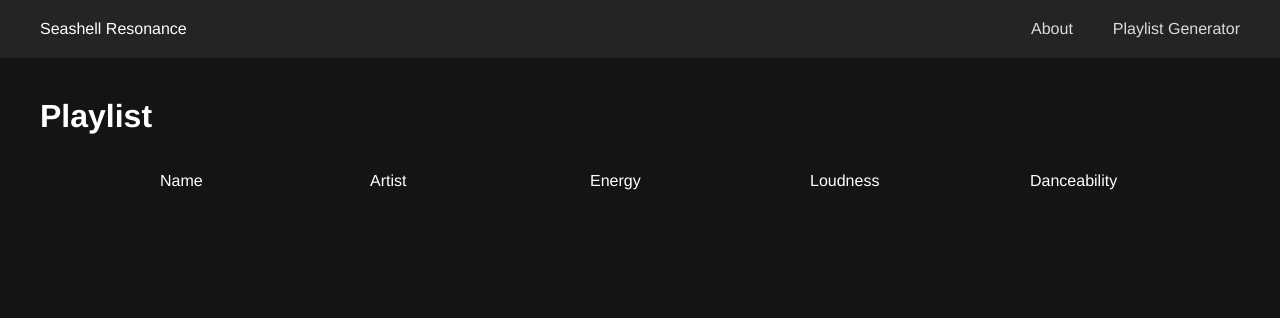
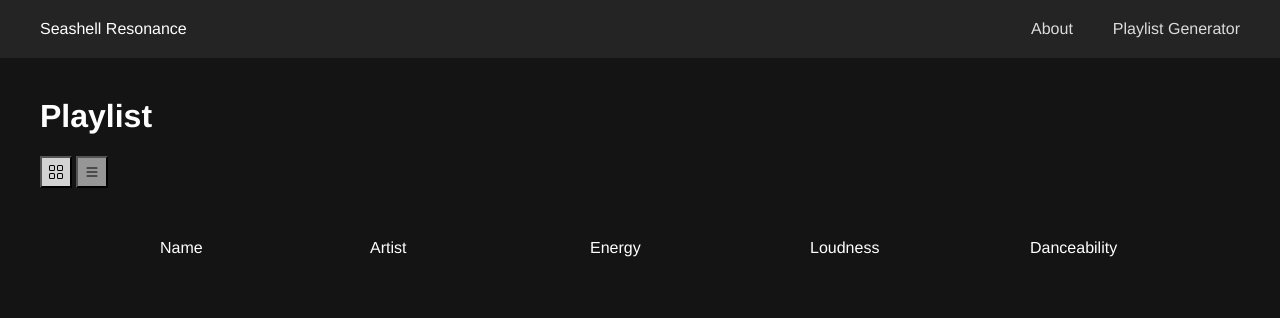
Before and after one commit to xlab-classes/cse442-spring2022-team-seashell-anatomy, a Flask app: page /generate in a window 1280 px wide. Shown: the top 318 px of the page. Run offline with Flask 2, Linux system fonts and the light colour scheme; data that the repository does not hold is empty.

Commit message:
added layout button #26

```diff
--- a/static/css/style.css
+++ b/static/css/style.css
@@ -11,9 +11,19 @@
     --fg-green-hover: rgb(66, 194, 16);
 
     --bg-black: rgb(20, 20, 20);
+    --bg-grey: rgb(150, 150, 150);
     --bg-dark-black: rgb(36, 36, 36);
     --bg-green: rgb(122, 231, 48);
     --bg-green-hover: rgb(71, 204, 19);
+    --song-height: 100px;
+}
+
+.small {
+    --song-height: 50px;
+}
+
+.selected {
+    background-color: lightgrey;
 }
 
 
@@ -151,8 +161,9 @@ form .category .box:hover {
 }
 
 .song_list .header {
-    margin: 0 !important;
+    margin: 40px 0 0 0 !important;
     background-color: transparent !important;
+    height: 40px !important;
 }
 
 .song_list .song-row {
@@ -162,14 +173,20 @@ form .category .box:hover {
     align-items: center;
 
     width: 100%;
+    height: var(--song-height);
     background-color: rgb(51, 51, 51);
     margin-bottom: 20px;
 }
 
+.song-row p {
+    overflow: hidden;
+    white-space: nowrap;
+    text-overflow: ellipsis;
+}
+
 .song-row  img {
-    height: auto;
-    max-width: 50px;
-    max-height: 50px;
+    max-width: var(--song-height);
+    max-height: var(--song-height);
     object-fit: cover;
 }
 
@@ -196,3 +213,13 @@ form .category .box:hover {
     font-size: 1rem;
     display: block;
 }
+
+button {
+    padding: 6px;
+    line-height: 0;
+    background-color: var(--bg-grey);
+}
+
+button:hover {
+    cursor: pointer;
+}
--- /dev/null
+++ b/static/js/row_height.js
@@ -0,0 +1,14 @@
+let small = document.getElementById('small-button');
+let large = document.getElementById('large-button');
+
+function toLarge() {
+    document.body.classList.remove("small")
+    large.classList.add("selected")
+    small.classList.remove("selected")
+}
+
+function toSmall() {
+    document.body.classList.add("small")
+    large.classList.remove("selected")
+    small.classList.add("selected")
+}
--- a/templates/playlist_ret.html
+++ b/templates/playlist_ret.html
@@ -4,6 +4,15 @@
 
 {% block content %}
     <h1>Playlist</h1>
+    <button id="large-button" class="selected" onclick="toLarge();">
+        <svg xmlns="http://www.w3.org/2000/svg" width="16" height="16" fill="currentColor" class="bi bi-grid" viewBox="0 0 16 16">
+          <path d="M1 2.5A1.5 1.5 0 0 1 2.5 1h3A1.5 1.5 0 0 1 7 2.5v3A1.5 1.5 0 0 1 5.5 7h-3A1.5 1.5 0 0 1 1 5.5v-3zM2.5 2a.5.5 0 0 0-.5.5v3a.5.5 0 0 0 .5.5h3a.5.5 0 0 0 .5-.5v-3a.5.5 0 0 0-.5-.5h-3zm6.5.5A1.5 1.5 0 0 1 10.5 1h3A1.5 1.5 0 0 1 15 2.5v3A1.5 1.5 0 0 1 13.5 7h-3A1.5 1.5 0 0 1 9 5.5v-3zm1.5-.5a.5.5 0 0 0-.5.5v3a.5.5 0 0 0 .5.5h3a.5.5 0 0 0 .5-.5v-3a.5.5 0 0 0-.5-.5h-3zM1 10.5A1.5 1.5 0 0 1 2.5 9h3A1.5 1.5 0 0 1 7 10.5v3A1.5 1.5 0 0 1 5.5 15h-3A1.5 1.5 0 0 1 1 13.5v-3zm1.5-.5a.5.5 0 0 0-.5.5v3a.5.5 0 0 0 .5.5h3a.5.5 0 0 0 .5-.5v-3a.5.5 0 0 0-.5-.5h-3zm6.5.5A1.5 1.5 0 0 1 10.5 9h3a1.5 1.5 0 0 1 1.5 1.5v3a1.5 1.5 0 0 1-1.5 1.5h-3A1.5 1.5 0 0 1 9 13.5v-3zm1.5-.5a.5.5 0 0 0-.5.5v3a.5.5 0 0 0 .5.5h3a.5.5 0 0 0 .5-.5v-3a.5.5 0 0 0-.5-.5h-3z"/>
+        </svg></button>
+    <button id="small-button" onclick="toSmall(this);">
+        <svg xmlns="http://www.w3.org/2000/svg" width="16" height="16" fill="currentColor" class="bi bi-list" viewBox="0 0 16 16">
+          <path fill-rule="evenodd" d="M2.5 12a.5.5 0 0 1 .5-.5h10a.5.5 0 0 1 0 1H3a.5.5 0 0 1-.5-.5zm0-4a.5.5 0 0 1 .5-.5h10a.5.5 0 0 1 0 1H3a.5.5 0 0 1-.5-.5zm0-4a.5.5 0 0 1 .5-.5h10a.5.5 0 0 1 0 1H3a.5.5 0 0 1-.5-.5z"/>
+        </svg>
+    </button>
     <div class="song_list">
         <div class="song-row header">
             <p></p>
@@ -24,4 +33,5 @@
         </div>
         {% endfor %}
     </div>
+    <script src="static/js/row_height.js"></script>
 {% endblock %}
```
